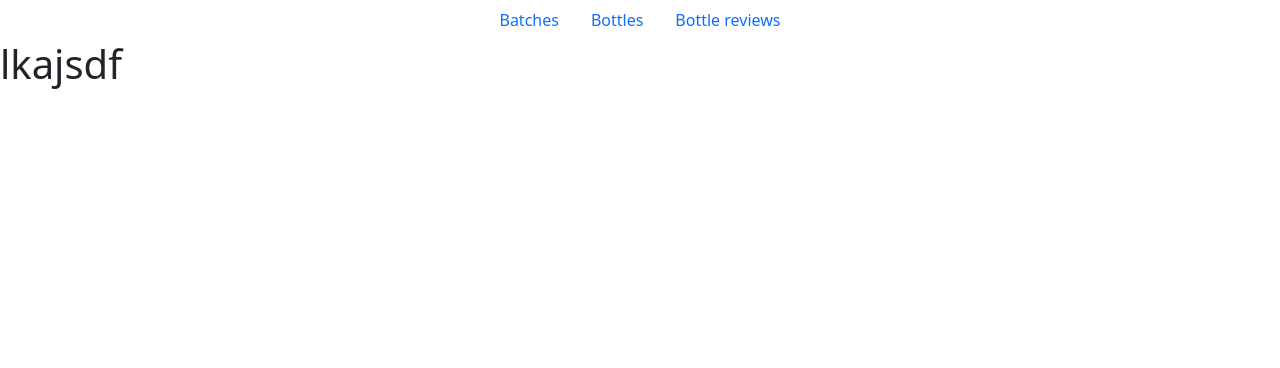
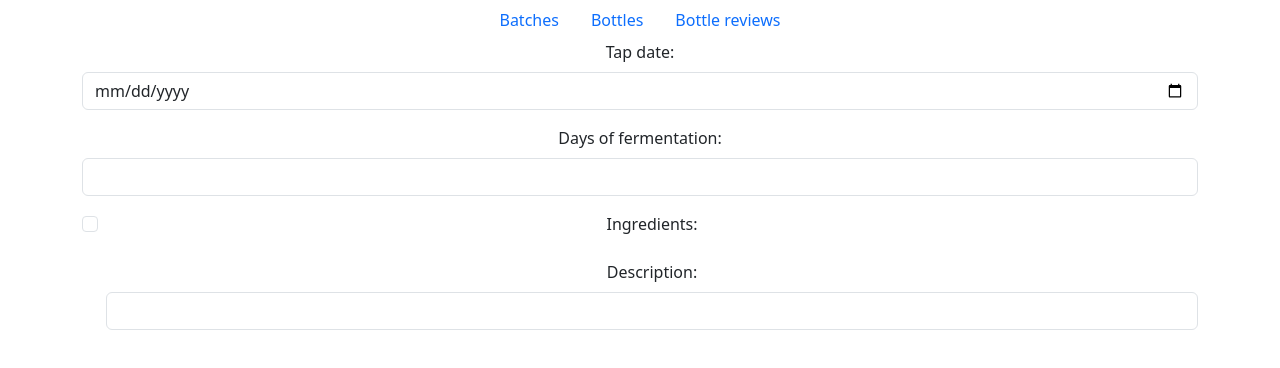
Before and after one commit to HjalteBuch/kombuchafrontend, a React (Create React App) app: page /BottleCreation in a window 1280 px wide. Shown: the top 368 px of the page. Built offline with nearby package versions, Linux system fonts and the light colour scheme.

Commit message:
Added necessary inputs to bottle creation form.

```diff
--- a/src/pages/bottleCreation.js
+++ b/src/pages/bottleCreation.js
@@ -1,7 +1,31 @@
 const BottleCreation = () => {
     return (
-        <div>
-            <h1>lkajsdf</h1>
+        <div class="container text-center">
+            <form>
+                {/* TapDate */}
+                <div class="mb-3">
+                    <label for="tapDate" class="form-label">Tap date:</label>
+                    <input type="date" class="form-control" id="tapDate" name="tapDate"/>
+                </div>
+
+                {/* Days of fermenation */}
+                <div class="mb-3">
+                    <label for="fermentation" class="form-label">Days of fermentation:</label>
+                    <input type="number" class="form-control" id="fermentation" name="fermentation"/>
+                </div>
+
+                {/* Ingredients */}
+                <div class="mb-3 form-check">
+                    <input type="checkbox" class="form-check-input" id="flexCheckDefault" name="ingredients"/>
+                    <label for="ingredients" class="form-label">Ingredients:</label>
+                </div>
+
+                {/* Description */}
+                <div class="mb-3 form-check">
+                    <label for="description" class="form-label">Description:</label>
+                    <input type="text" class="form-control" id="description" name="description"/>
+                </div>
+            </form>
         </div>
     );
 };
```
